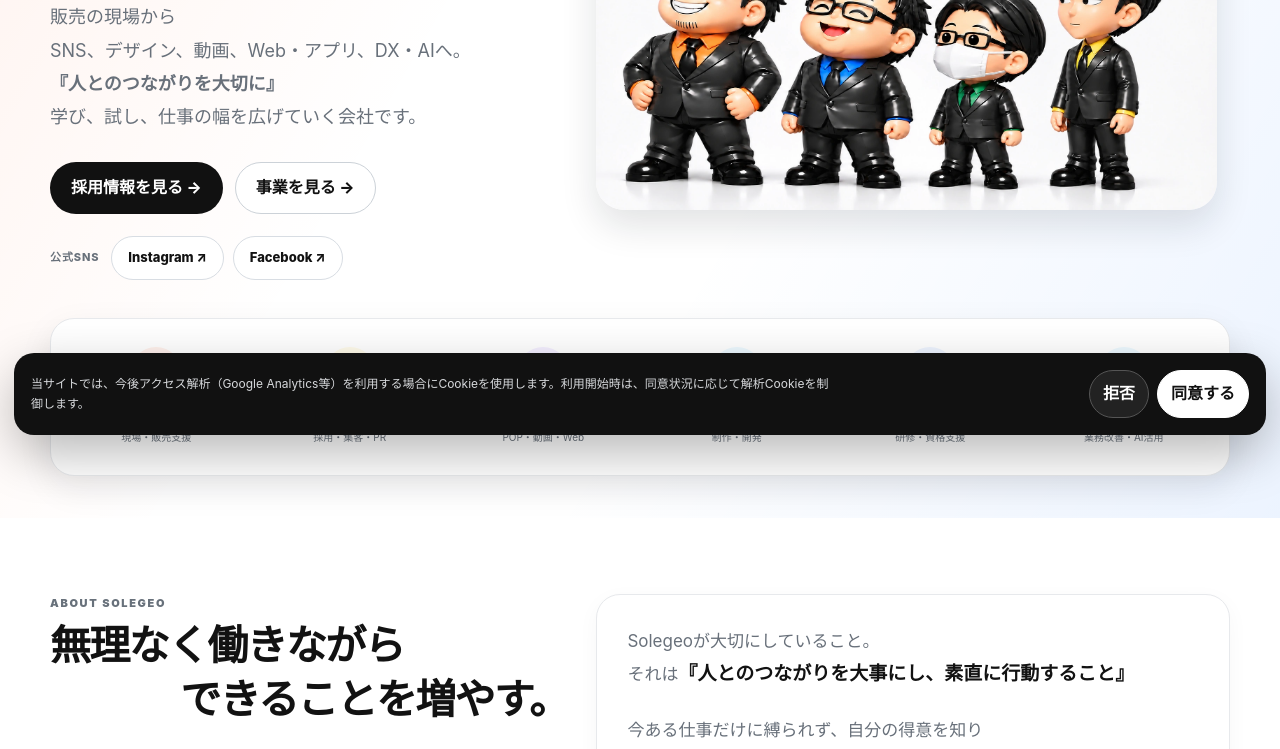
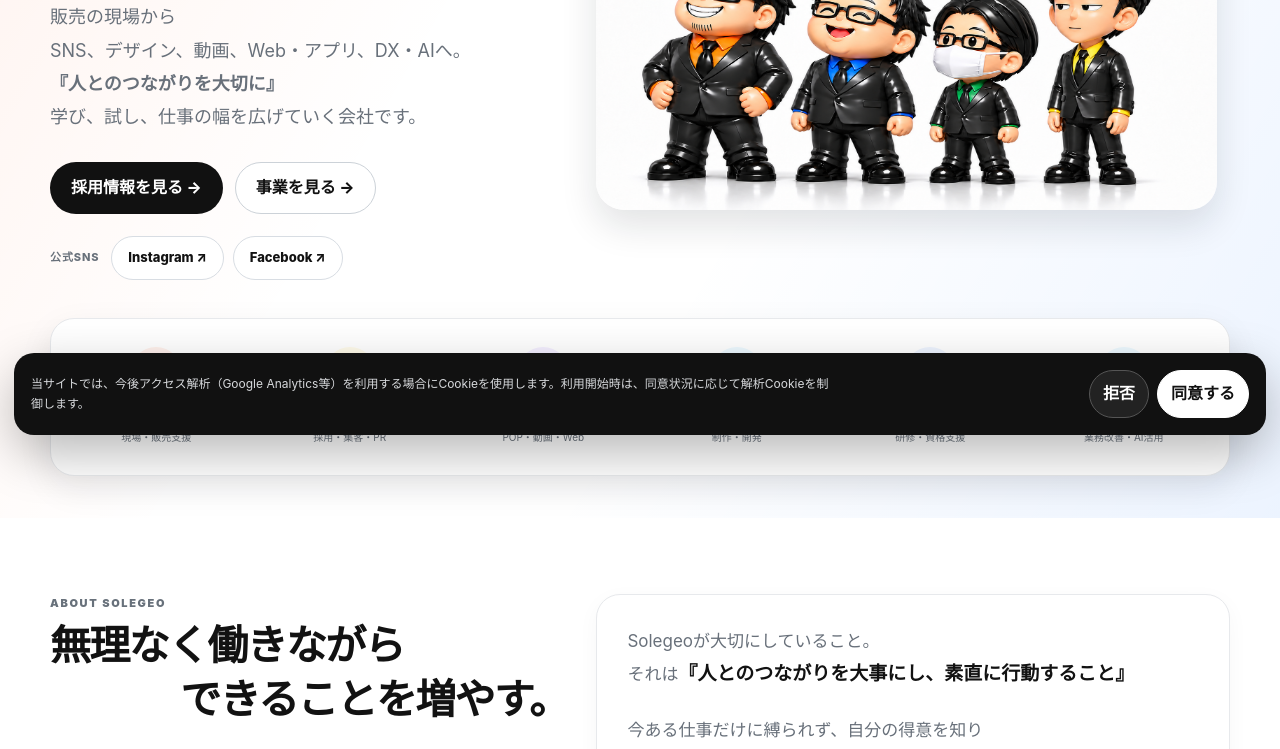
Before and after one commit to Solegeo/solegeo.github.io, a plain HTML site: page index.html in a window 1280 px wide. Shown: the part 351-1100 px from the top of the page. Drawn offline with Linux system fonts and the light colour scheme.

Commit message:
Publish refined team illustration on homepage

```diff
--- a/index.html
+++ b/index.html
@@ -24,7 +24,7 @@
 <div class="view active" id="homeView"><main>
 <section class="hero"><div class="container hero-grid">
 <div><div class="eyebrow">SOLE GEO / HUMAN × FIELD × DIGITAL</div><h1><span class="hero-title-line">人と地域をつなぎ</span><span class="hero-title-line hero-title-next"><span class="gradient">未来を動かす。</span></span></h1><p class="lead"><span class="lead-line">販売の現場から</span><span class="lead-line">SNS、デザイン、動画、<span class="no-break">Web・アプリ</span>、<span class="no-break">DX・AI</span>へ。</span><span class="lead-line"><strong>『人とのつながりを大切に』</strong></span><span class="lead-line">学び、試し、仕事の幅を広げていく会社です。</span></p><div class="actions"><button class="btn dark" data-page="recruit">採用情報を見る →</button><button class="btn outline" data-page="sales">事業を見る →</button></div><div class="social-shortcuts" aria-label="公式SNS"><span>公式SNS</span><a href="https://www.instagram.com/solegeo.corp/" target="_blank" rel="noopener noreferrer">Instagram ↗</a><a href="https://www.facebook.com/949112364962878" target="_blank" rel="noopener noreferrer">Facebook ↗</a></div></div>
-<div class="hero-visual"><img src="assets/img/team-hero-kawamata-eyes.webp" class="hero-team" alt="Solegeoのメンバー4名のキャラクター"></div>
+<div class="hero-visual"><img src="assets/img/team-hero-kobayashi-expression.webp" class="hero-team" alt="Solegeoのメンバー4名のキャラクター"></div>
 </div>
 <div class="container quick"><div class="quick-grid">
 <button class="quick-card" data-page="sales" style="--tint:#fff1ec"><span class="quick-icon">👥</span><b>販売代行</b><small>現場・販売支援</small></button>
```
Also changed, not shown: assets/img/team-hero-kobayashi-expression.webp (added).
